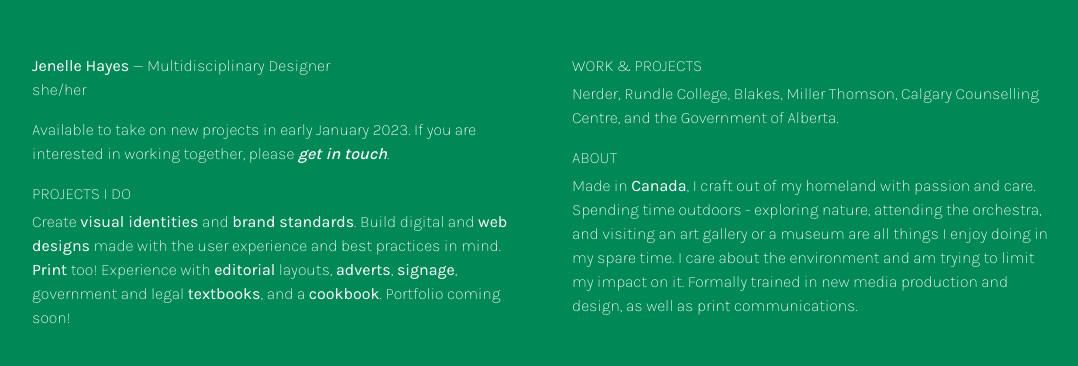
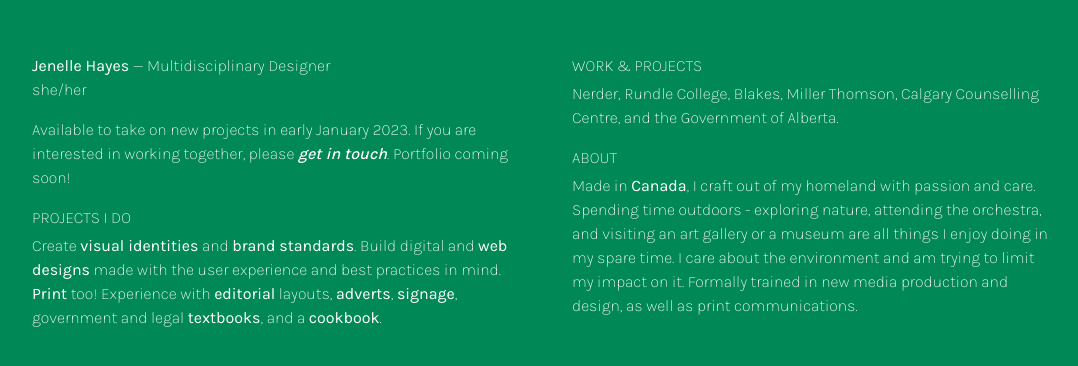
Before and after one commit to jenellehayes/jenellehayes, a Next.js app: page / in a window 1280 px wide. Shown: the part 216-582 px from the top of the page, without its empty margins (96-1174 px from the left). Built offline with nearby package versions, Linux system fonts and the light colour scheme.

Commit message:
Update index.tsx

```diff
--- a/pages/index.tsx
+++ b/pages/index.tsx
@@ -28,7 +28,7 @@
               >
                 get in touch
               </a>
-              .
+              . Portfolio coming soon!
             </p>
             <div>
               <h2>Projects I Do</h2>
@@ -40,7 +40,7 @@
                 with <strong>editorial</strong> layouts,{" "}
                 <strong>adverts</strong>, <strong>signage</strong>, government
                 and legal <strong>textbooks</strong>, and a{" "}
-                <strong>cookbook</strong>. Portfolio coming soon!
+                <strong>cookbook</strong>.
               </p>
             </div>
           </div>
```
